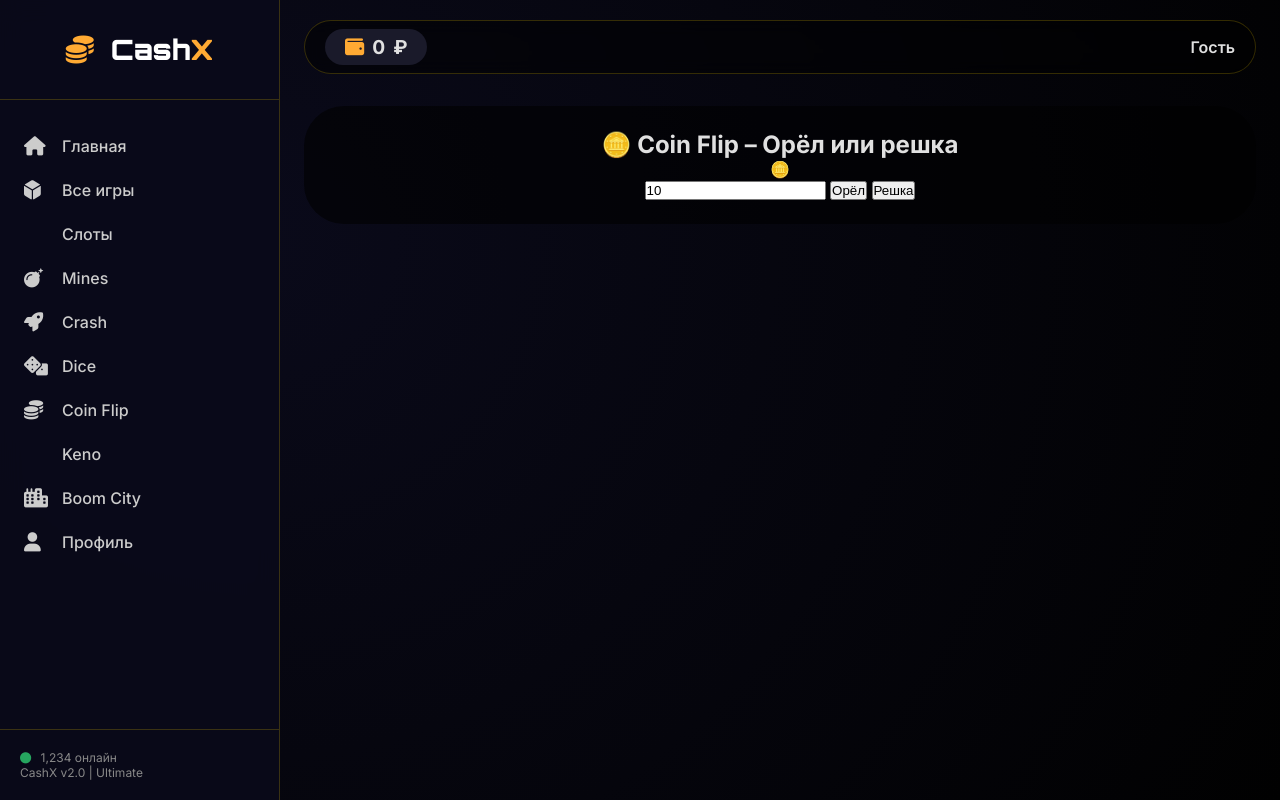
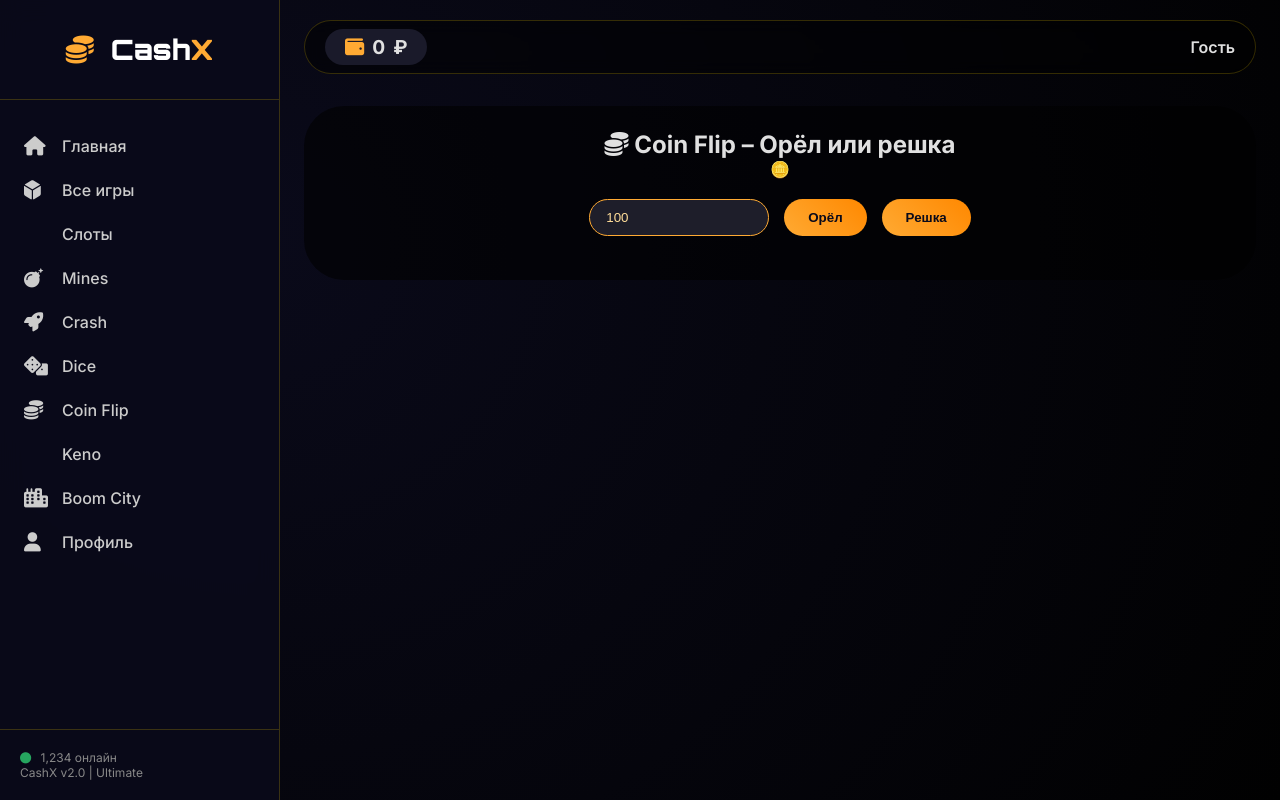
Before and after one commit to hanotsosall/cashx, a Flask app: page /game/coinflip in a window 1280 px wide. Run offline with Flask 3, Linux system fonts and the light colour scheme.

Commit message:
Update game_coinflip.html

```diff
--- a/templates/game_coinflip.html
+++ b/templates/game_coinflip.html
@@ -1,14 +1,33 @@
+<!-- game_coinflip.html -->
 {% extends "layout.html" %}
 {% block content %}
 <div class="game-container">
-    <h2>🪙 Coin Flip – Орёл или решка</h2>
-    <div class="coin" id="coin">🪙</div>
-    <div class="game-controls">
-        <input type="number" id="coinBet" value="10">
-        <button id="coinHeads" class="game-action-btn">Орёл</button>
-        <button id="coinTails" class="game-action-btn">Решка</button>
+    <h2><i class="fas fa-coins"></i> Coin Flip – Орёл или решка</h2>
+    <div class="coin" id="coinDisplay">🪙</div>
+    <div class="controls">
+        <input type="number" id="coinBet" value="100">
+        <button id="coinHeads" class="btn-primary">Орёл</button>
+        <button id="coinTails" class="btn-primary">Решка</button>
     </div>
-    <div id="coinResult" class="result-area"></div>
+    <div id="coinResult"></div>
 </div>
-<script src="/static/coinflip.js"></script>
+<script>
+    async function flip(choice) {
+        const bet = parseInt(document.getElementById('coinBet').value);
+        if (isNaN(bet) || bet < 10) return alert('Ставка от 10₽');
+        const res = await fetch('/api/coinflip/flip', {
+            method: 'POST',
+            headers: { 'Content-Type': 'application/json' },
+            body: JSON.stringify({ bet, choice })
+        });
+        const data = await res.json();
+        if (data.error) return alert(data.error);
+        document.getElementById('coinDisplay').innerHTML = data.result === 'heads' ? '🦅' : '🪙';
+        if (data.win > 0) document.getElementById('coinResult').innerHTML = `Выигрыш: ${data.win} ₽`;
+        else document.getElementById('coinResult').innerHTML = `Проигрыш`;
+        await updateBalanceUI();
+    }
+    document.getElementById('coinHeads').onclick = () => flip('heads');
+    document.getElementById('coinTails').onclick = () => flip('tails');
+</script>
 {% endblock %}
```
